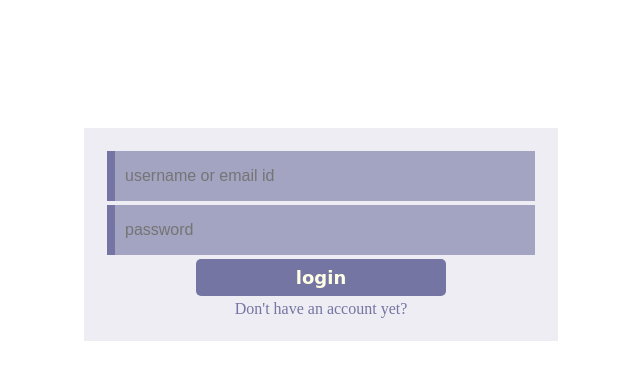
After one commit to Anondo/is_that_crime, a PHP site: page /login.html in a window 1280 px wide. The commit adds this page. Shown: the top 380 px of the page, without its empty margins (300-940 px from the left). Run offline with PHP 8.4, Linux system fonts and the light colour scheme.

```diff
--- a/SignUP.php
+++ b/SignUP.php
@@ -15,10 +15,6 @@
 
     <tr> <!--Last Name Row-->
         <td>Last Name</td> <td>:</td> <td> <input type="text" name="lname" placeholder="Last Name..." value =  "<?php if($_SESSION)echo $_SESSION["signup_data"]["lname"];?>" /> </td>
-    </tr>
-
-    <tr> <!--Age Row-->
-        <td>Age </td> <td>:</td> <td> <input type="number" name="age" placeholder="Age..." value = "<?php if($_SESSION)echo (int)$_SESSION["signup_data"]["age"];?>" /> </td>
     </tr>
 
     <tr> <!--Birthdate Row-->
@@ -79,7 +75,7 @@
         	   	               	   <select name="year">
         	   	               	   	  <?php
 									  for($i = 1990; $i <= (int)date("Y"); $i++)
-									  	echo "<option value = '$i'>$i</option>";
+									  	echo "<option value = $i>$i</option>";
 									   ?>
         	   	               	   </select>
         	   	               </td>
--- /dev/null
+++ b/css/login_style.css
@@ -0,0 +1,68 @@
+body{
+	margin: 0px;
+	padding: 0px;
+	align-content: center;
+}
+
+div{
+	margin-left: 30%;
+	margin-top: 10%;
+	position: fixed;
+	background: rgba(209, 209, 224, 0.4);
+	padding:20px;
+}
+/*
+table{
+}*/
+
+input{
+	width: 400px;
+	height: 30px;
+	background-color:#a3a3c2 ;
+	color: #ffffe6;
+	border-color: transparent;
+	border-style: none;
+	border-left: 8px solid #7575a3;
+	padding: 10px;
+	font-size: 16px;
+}
+
+input:hover{
+	background-color: #b3b3cc;
+	border-left: 8px solid #7575a3;
+}
+
+#button{
+	width: 250px;
+	height: auto;
+	border:none;
+	border-radius: 5px;
+	padding: 8px 20px;
+	background-color:#7575a3;
+	color: #ffffe6;
+	text-align: ;
+	font-family: "Comic Sans MS";
+	font-weight: bold;
+	font-size: 18px;
+	cursor: pointer;
+}
+#button:hover{
+	background-color:#5c5c8a;
+	color: #ffffe6;
+}
+
+a:link , a:visited{
+	text-decoration: none;
+	color:#7575a3;
+
+}
+a:hover{
+	text-decoration: underline;
+	color:green;
+
+}
+a:actve{
+	text-decoration: underline;
+	color:yellow;
+
+}
--- /dev/null
+++ b/login.html
@@ -0,0 +1,20 @@
+<!DOCTYPE html>
+<html>
+<head>
+	<title>Log in </title>
+	<link rel="stylesheet" type="text/css" href="css/login_style.css">
+</head>
+<body>
+
+<div>
+	<form  action="" method="" >
+		<table>
+			<tr><td><input type="text" id = "username_email" name="username_email" placeholder="username or email id" ></td></tr>
+			<tr><td><input type="Password" id = "password" name="password" placeholder = "password"></td></tr>
+			<tr><td align = "center"><input type="submit" id = "button" name="login" value = "login"></td></tr>
+			<tr><td align = "center"><a href="#" target="">Don't have an account yet?</a></td></tr>
+		</table>
+	</form>
+</div>
+</body>
+</html>
```
Also changed, not shown: signup_validate.php (+21 -34 lines), test.php (+3 -8 lines).
